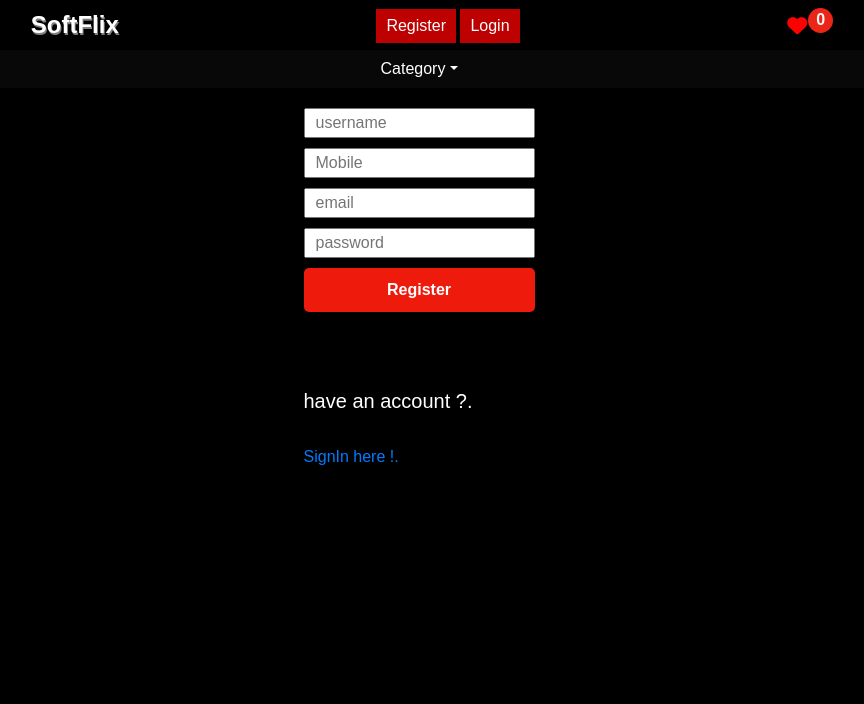
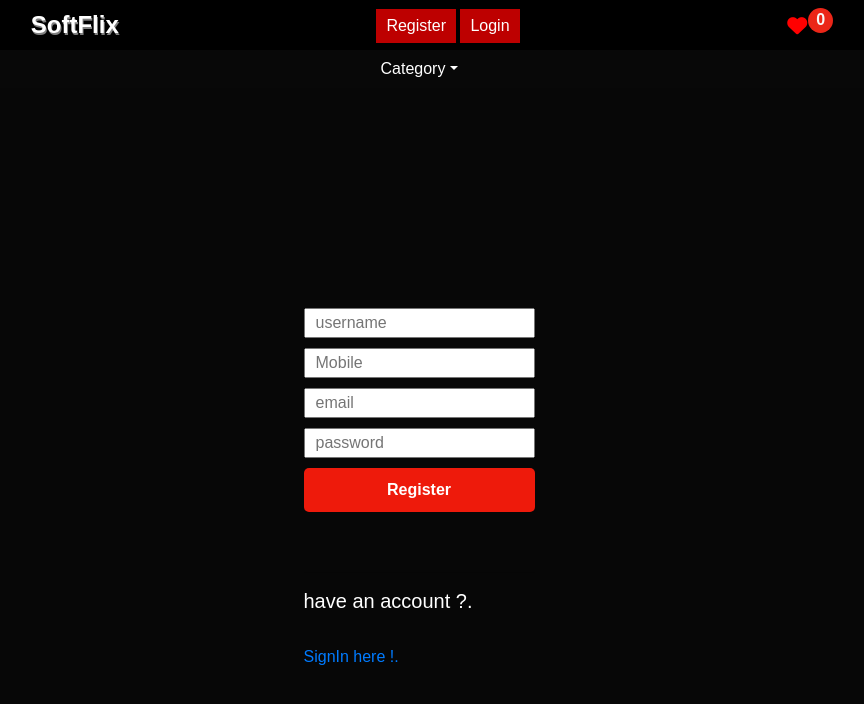
Before and after one commit to SOFTMAN387/movies-app, a React (Create React App) app: page /register in a window 1280 px wide. Shown: the top 704 px of the page, without its empty margins (221-1085 px from the left). Built offline with nearby package versions, Linux system fonts and the light colour scheme.

Commit message:
modified slider height

```diff
--- a/src/components/slider/SliderMovie.jsx
+++ b/src/components/slider/SliderMovie.jsx
@@ -27,6 +27,7 @@ const PopularMovie = () => {
             transitionTime={3}
             infiniteLoop={true}
             showStatus={false}>
+
             {
                 popularMovies.map((movie,index)=>{
                     return(<>
--- a/src/components/slider/slidermovie.css
+++ b/src/components/slider/slidermovie.css
@@ -1,5 +1,5 @@
     .posterImage {
-    height: 600px;
+        height: 400px;
     }
 
     .posterImage>img {
@@ -53,3 +53,12 @@
         text-align: left;
         width: 50%;
     }
+
+    @media (max-width: 500px) {
+        .Carousel {
+            height: 600px;
+        }
+        .slider-link {
+            height: 50vh;
+        }
+    }
--- a/src/pages/login/login.css
+++ b/src/pages/login/login.css
@@ -1,8 +1,9 @@
 .login-div {
-    height: 400px;
+    height: 100vh;
     display: flex;
     align-items: center;
     justify-content: center;
+    background-color: rgb(7, 7, 7);
 }
 
 .loginContainer {
```
Lines whose indentation alone changed are shown as unchanged.
